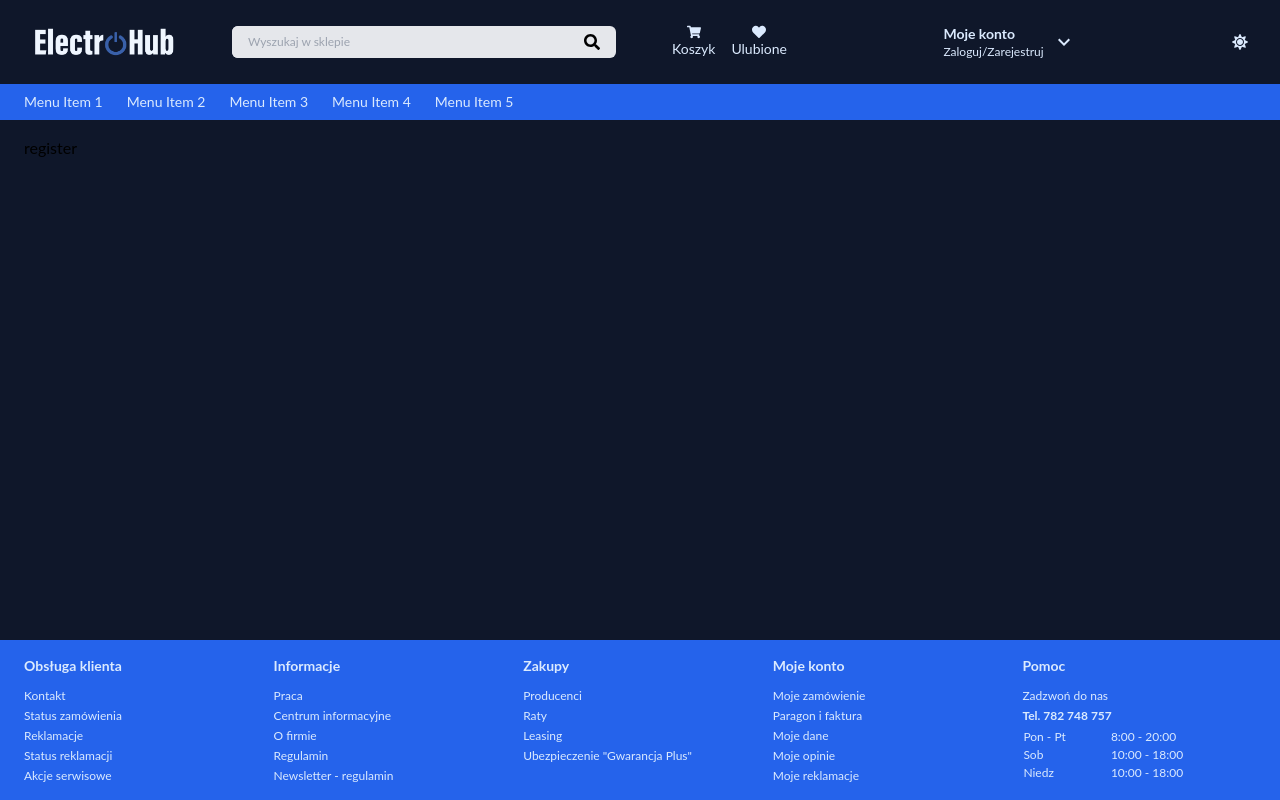
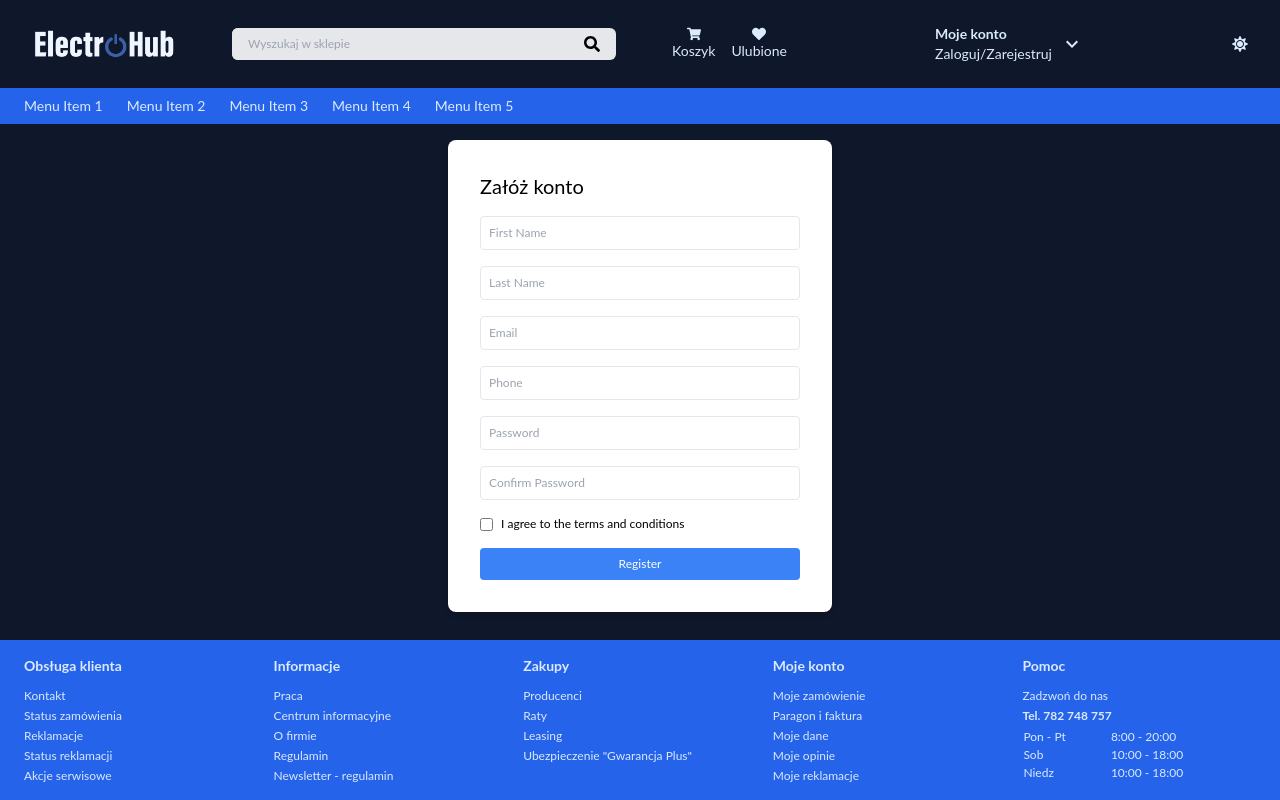
Before and after one commit to Kacper-Stepien/ELEKTROHUB, a React (Vite) app in the folder frontend/: page /register in a window 1280 px wide. Built offline with nearby package versions, Linux system fonts and the light colour scheme.

Commit message:
create ProfileButton with dropdown menu

```diff
--- a/frontend/src/components/Logo.tsx
+++ b/frontend/src/components/Logo.tsx
@@ -7,14 +7,14 @@ const Logo = () => {
   if (theme === "dark") {
     return (
       <div>
-        <img src={LogoLight} alt="Logo" className="w-24 md:w-36" />
+        <img src={LogoLight} alt="Logo" className=" w-36" />
       </div>
     );
   }
 
   return (
     <div>
-      <img src={LogoDark} alt="Logo" className="w-24 md:w-36" />
+      <img src={LogoDark} alt="Logo" className="w-36" />
     </div>
   );
 };
--- a/frontend/src/components/NavbarMenu.tsx
+++ b/frontend/src/components/NavbarMenu.tsx
@@ -1,6 +1,6 @@
 import { FaHeart, FaShoppingCart } from "react-icons/fa";
 
-import { MdOutlineKeyboardArrowDown } from "react-icons/md";
+import ProfileButton from "./ProfileButton";
 import SwitchThemeButton from "./SwitchThemeButton";
 
 const NavbarMenu = () => {
@@ -16,13 +16,9 @@ const NavbarMenu = () => {
           <p>Ulubione</p>
         </button>
       </div>
-      <div className="text-xs dark:text-blue-100 flex items-center gap-2 hover:cursor-pointer group">
-        <div>
-          <p className="font-bold text-sm">Moje konto</p>
-          <div className="col-start-1">Zaloguj/Zarejestruj</div>
-        </div>
-        <MdOutlineKeyboardArrowDown className="text-2xl group-hover:scale-110 group-hover:translate-x-4 transition-all" />
-      </div>
+
+      <ProfileButton />
+
       <SwitchThemeButton />
     </div>
   );
--- /dev/null
+++ b/frontend/src/components/ProfileButton.tsx
@@ -0,0 +1,52 @@
+import { Link } from "react-router-dom";
+import { MdOutlineKeyboardArrowDown } from "react-icons/md";
+import { useState } from "react";
+
+const ProfileButton = () => {
+  const [isHovering, setIsHovering] = useState(false);
+
+  const handleMouseOver = () => setIsHovering(true);
+
+  const handleMouseOut = () => setIsHovering(false);
+
+  return (
+    <div
+      className="text-sm dark:text-blue-100 flex items-center gap-2 hover:cursor-pointer group relative"
+      onMouseOver={handleMouseOver}
+      onMouseOut={handleMouseOut}
+    >
+      <div>
+        <p className="font-bold text-sm">Moje konto</p>
+        <div className="col-start-1">Zaloguj/Zarejestruj</div>
+      </div>
+      <MdOutlineKeyboardArrowDown className="text-2xl group-hover:scale-110 group-hover:translate-x-4 transition-all" />
+      {isHovering && (
+        <ul className="absolute top-full text-gray-900 bg-blue-100 w-full rounded-md px-2 py-4 flex flex-col gap-2 shadow-md">
+          <li>
+            <Link to="/">Zamówienia</Link>
+          </li>
+          <li>
+            <Link to="/">Paragony i faktury</Link>
+          </li>
+          <li>
+            <Link to="/">Moje dane</Link>
+          </li>
+          <li>
+            <Link to="/">Kupony rabatowe</Link>
+          </li>
+          <li>
+            <Link to="/">Opinie</Link>
+          </li>
+          <li>
+            <Link to="/">Reklamacje</Link>
+          </li>
+          <li>
+            <Link to="/">Zwroty</Link>
+          </li>
+        </ul>
+      )}
+    </div>
+  );
+};
+
+export default ProfileButton;
--- a/frontend/src/components/SearchBar.tsx
+++ b/frontend/src/components/SearchBar.tsx
@@ -2,7 +2,7 @@ import { FaSearch } from "react-icons/fa";
 
 const SearchBar = () => {
   return (
-    <div className="rounded-md w-96 bg-gray-200 flex items-center justify-between border-solid border-1 border-gray-200  ">
+    <div className="rounded-md w-96 bg-gray-200 flex items-center justify-between border-solid border-1 border-gray-200 min-w-[20rem] ">
       <input
         type="text"
         placeholder="Wyszukaj w sklepie"
--- /dev/null
+++ b/frontend/src/hooks/useInput.ts
@@ -0,0 +1,37 @@
+import { useState } from "react";
+
+type ValidityFunction = (value: string) => boolean;
+
+const useInput = (validate: ValidityFunction) => {
+  const [value, setValue] = useState("");
+  const [isTouched, setIsTouched] = useState(false);
+
+  const isValid = validate(value);
+  const hasError = !isValid && isTouched;
+
+  const valueChangeHandler = (event: React.ChangeEvent<HTMLInputElement>) => {
+    setValue(event.target.value);
+  };
+
+  const inputBlurHandler = () => {
+    setIsTouched(true);
+  };
+
+  const reset = () => {
+    setValue("");
+    setIsTouched(false);
+  };
+
+  return {
+    value,
+    isValid,
+    hasError,
+    isTouched,
+    valueChangeHandler,
+    inputBlurHandler,
+    setIsTouched,
+    reset,
+  };
+};
+
+export default useInput;
--- a/frontend/src/main.tsx
+++ b/frontend/src/main.tsx
@@ -6,6 +6,7 @@ import AppLayout from "./ui/AppLayout.tsx";
 import { Provider } from "react-redux";
 import React from "react";
 import ReactDOM from "react-dom/client";
+import RegisterPage from "./pages/RegisterPage.tsx";
 import store from "./store/store";
 
 const router = createBrowserRouter([
@@ -15,7 +16,7 @@ const router = createBrowserRouter([
     children: [
       { path: "/", element: <div>home</div> },
       { path: "/login", element: <div>login</div> },
-      { path: "/register", element: <div>register</div> },
+      { path: "/register", element: <RegisterPage /> },
       { path: "/cart", element: <div>cart</div> },
       { path: "/products", element: <div>products</div> },
       { path: "/products/:id", element: <div>product</div> },
--- /dev/null
+++ b/frontend/src/pages/RegisterPage.tsx
@@ -0,0 +1,106 @@
+import { useState } from "react";
+
+const RegisterPage = () => {
+  const [formData, setFormData] = useState({
+    firstName: "",
+    lastName: "",
+    email: "",
+    phone: "",
+    password: "",
+    confirmPassword: "",
+    termsAccepted: false,
+  });
+
+  const handleChange = (
+    e: React.ChangeEvent<HTMLInputElement | HTMLTextAreaElement>
+  ) => {
+    const { name, value } = e.target;
+    setFormData({
+      ...formData,
+      [name]: value,
+    });
+  };
+
+  const handleCheckboxChange = (e: React.ChangeEvent<HTMLInputElement>) => {
+    const { name, checked } = e.target;
+    setFormData({
+      ...formData,
+      [name]: checked,
+    });
+  };
+
+  const handleSubmit = (e: React.FormEvent) => {
+    e.preventDefault();
+    // Tutaj logika wysyłania danych do serwera
+  };
+
+  return (
+    <div className="flex justify-center items-center text-xs">
+      <form
+        className="bg-white p-8 rounded-lg shadow-md w-96"
+        onSubmit={handleSubmit}
+      >
+        <h1 className="text-xl mb-4">Załóż konto</h1>
+        <input
+          type="text"
+          name="firstName"
+          placeholder="First Name"
+          className="mb-4 p-2 w-full border rounded"
+          onChange={handleChange}
+        />
+        <input
+          type="text"
+          name="lastName"
+          placeholder="Last Name"
+          className="mb-4 p-2 w-full border rounded"
+          onChange={handleChange}
+        />
+        <input
+          type="email"
+          name="email"
+          placeholder="Email"
+          className="mb-4 p-2 w-full border rounded"
+          onChange={handleChange}
+        />
+        <input
+          type="text"
+          name="phone"
+          placeholder="Phone"
+          className="mb-4 p-2 w-full border rounded"
+          onChange={handleChange}
+        />
+        <input
+          type="password"
+          name="password"
+          placeholder="Password"
+          className="mb-4 p-2 w-full border rounded"
+          onChange={handleChange}
+        />
+        <input
+          type="password"
+          name="confirmPassword"
+          placeholder="Confirm Password"
+          className="mb-4 p-2 w-full border rounded"
+          onChange={handleChange}
+        />
+        <label className="flex items-center">
+          <input
+            type="checkbox"
+            name="termsAccepted"
+            className="mr-2"
+            onChange={handleCheckboxChange}
+          />
+          <span>I agree to the terms and conditions</span>
+        </label>
+        <button
+          type="submit"
+          className="bg-blue-500 text-white p-2 mt-4 rounded w-full"
+        >
+          Register
+        </button>
+      </form>
+    </div>
+  );
+};
+
+export default RegisterPage;
--- a/frontend/src/ui/AppLayout.tsx
+++ b/frontend/src/ui/AppLayout.tsx
@@ -10,7 +10,7 @@ const AppLayout = () => {
         <Navbar />
         <Menu />
       </div>
-      <div className=" grow px-4 py-2 md:px-6 md:py-4">
+      <div className=" grow px-4 py-2 md:px-6 md:py-4 ">
         <Outlet />
       </div>
       <Footer />
```
Also changed, not shown: frontend/src/pages/Login.tsx (added).
